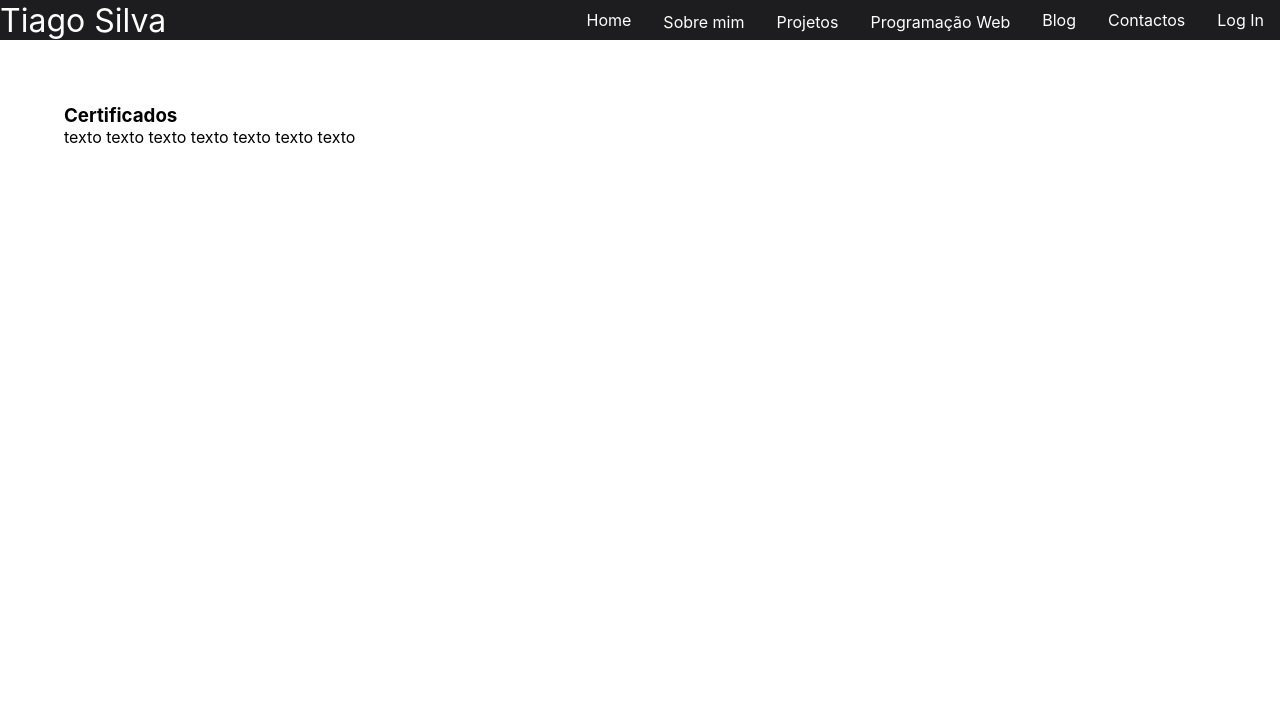
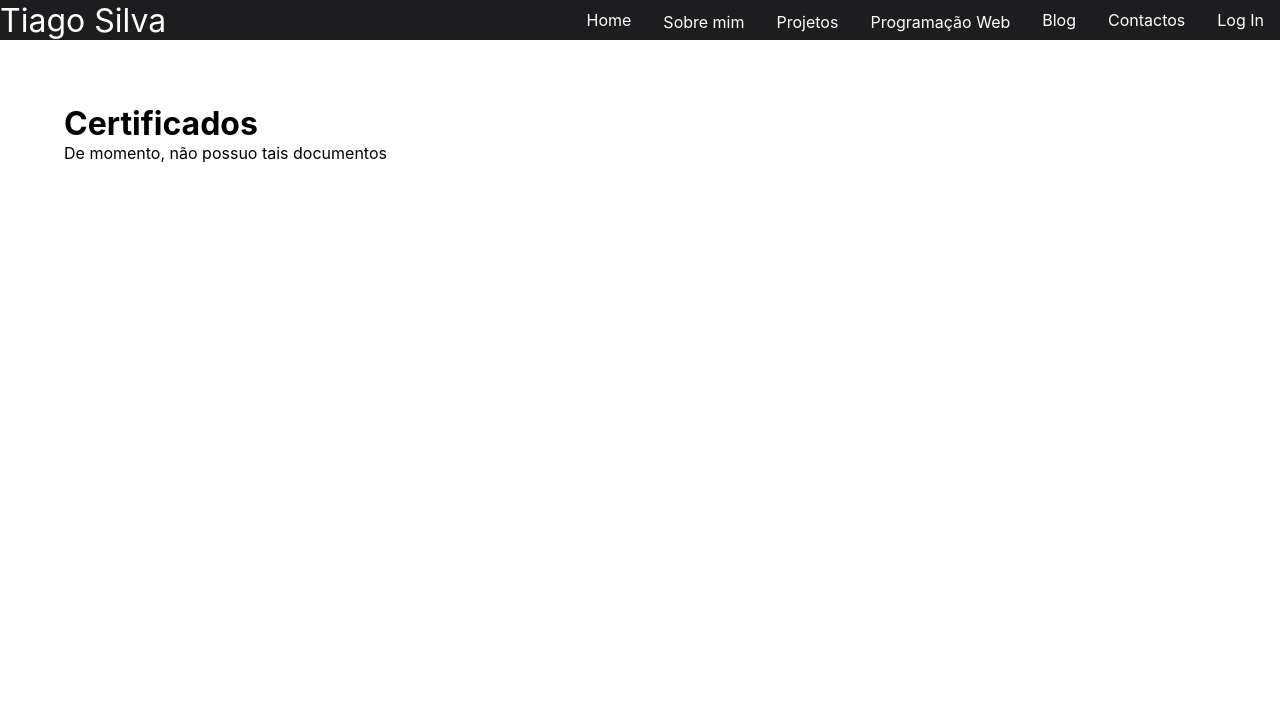
Before and after one commit to TiagoSilva22102750/ProjetoFinalPW, a Django app: page /certificados in a window 1280 px wide. Shown: the top 719 px of the page. Run offline with Django 4.2, Linux system fonts and the light colour scheme; parts of the project's set-up code (start-up, migrations or seed data) failed here and were passed over.

```diff
--- a/portfolio/templates/portfolio/certificados.html
+++ b/portfolio/templates/portfolio/certificados.html
@@ -3,6 +3,6 @@
 {% extends 'portfolio/layout.html' %}
 
 {% block main %}
-	<h3>Certificados</h3>
-    <p>texto texto texto texto texto texto texto </p>
+	<h1>Certificados</h1>
+    <p>De momento, não possuo tais documentos </p>
 {% endblock %}
```
